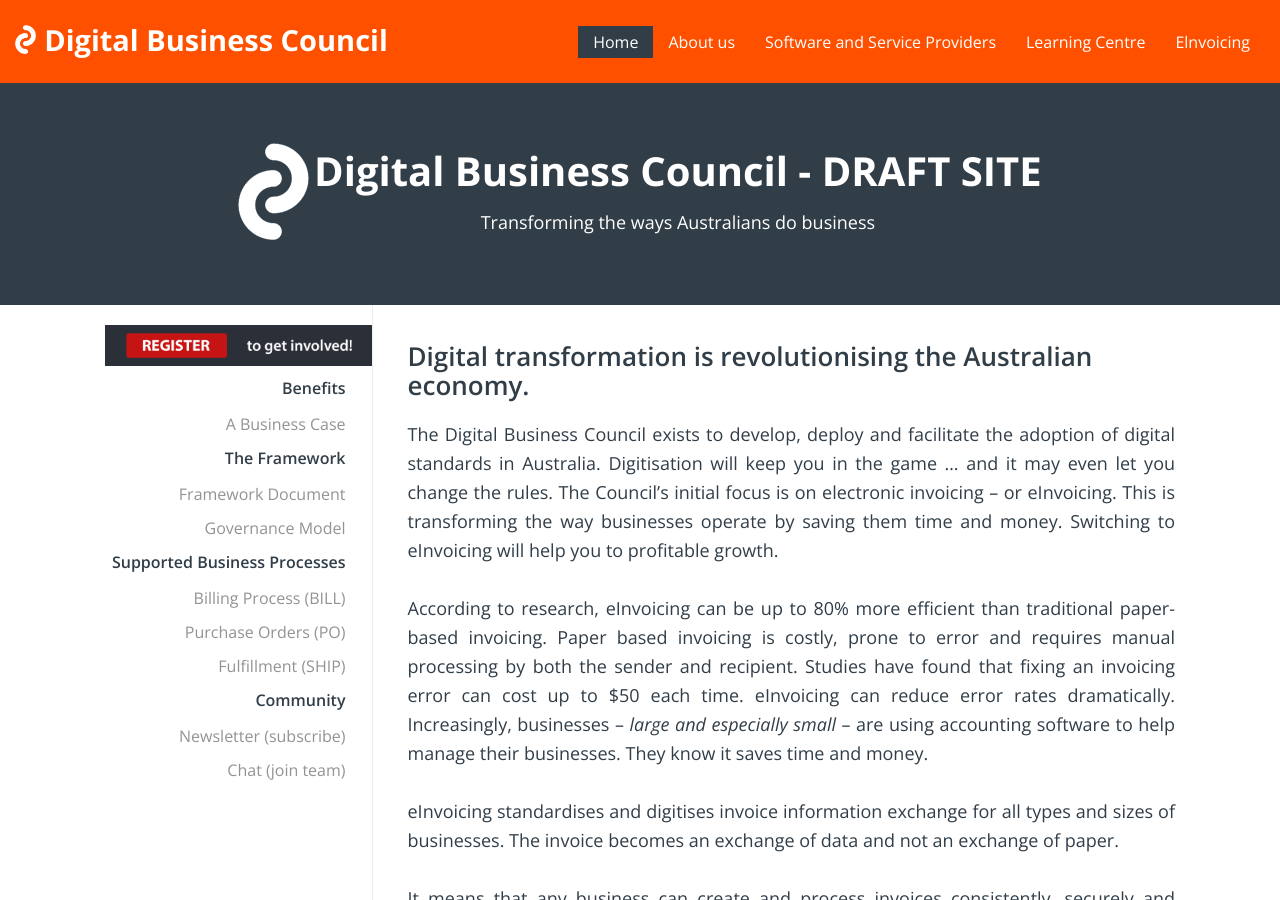
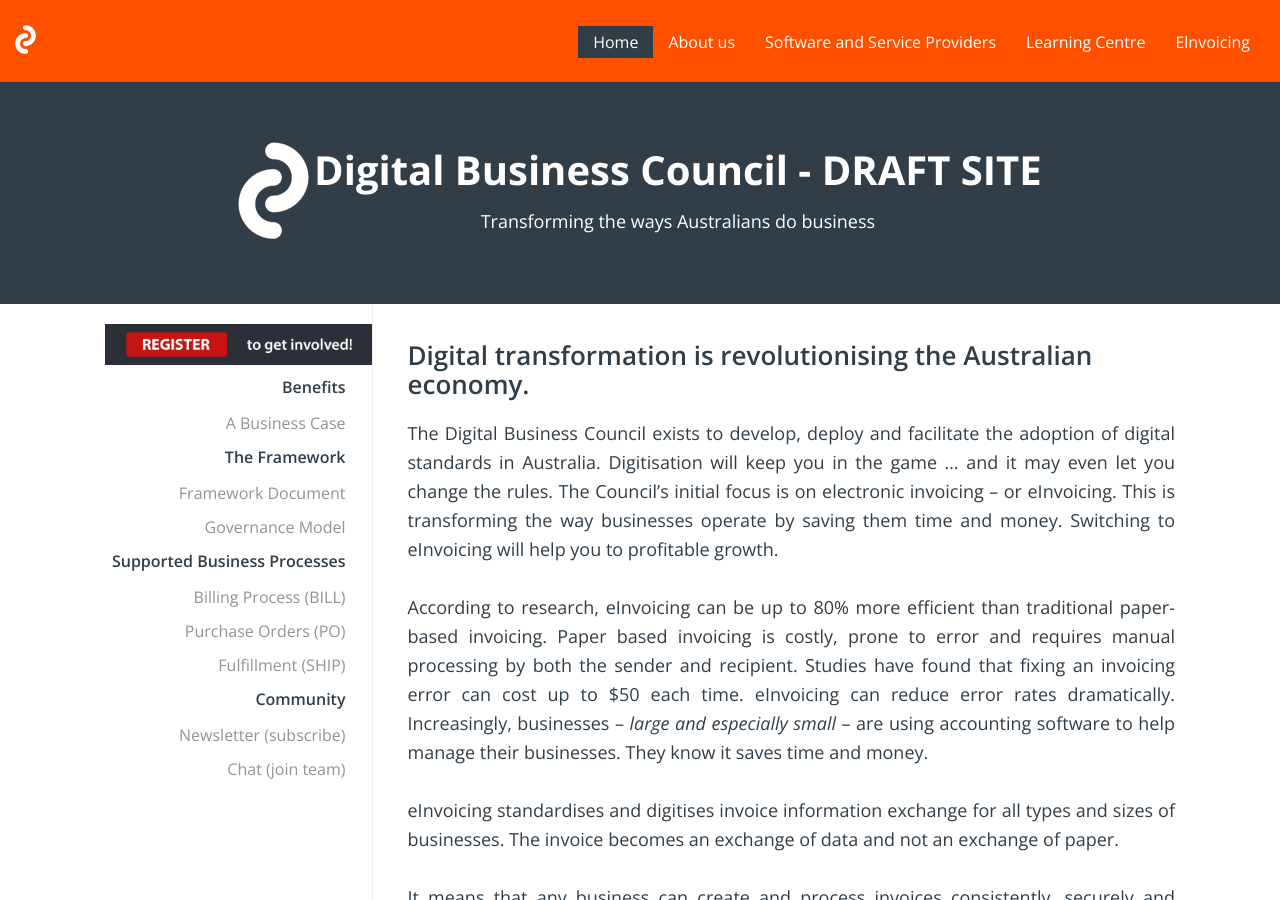
Before and after one commit to Digital-Business-Council/Digital-Business-Council.github.io, a Jekyll site: the page built from index.md, in a window 1280 px wide and 900 px high. Built offline with Jekyll 4.4.1, drawn with Linux system fonts in a browser that asks for light colours.

Commit message:
Update header.html

```diff
--- a/_includes/header.html
+++ b/_includes/header.html
@@ -10,7 +10,7 @@
                     {% include sidebar-menu.html %}
                 </div>
             </div>
-            <a href="/" class="logo"><img src="/images/logo.png" alt="Digital Business Council Logo"><span>Digital Business Council</span></a>
+            <a href="/" class="logo"><img src="/images/logo.png" alt="Digital Business Council Logo"></a>
             {% include header-menu.html %}
         </div>
     </div>
```
